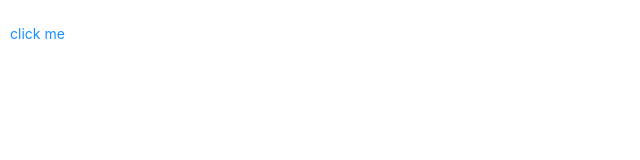
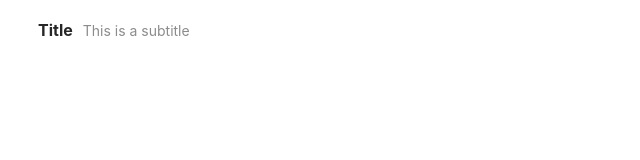
Before and after one commit to leigp555/hut-ui, a Vue app: page / in a window 1280 px wide. Shown: the top 160 px of the page, without its empty margins (0-640 px from the left). Built offline with nearby package versions, Linux system fonts and the light colour scheme.

Commit message:
feat: 初步完成pageHeader组件

```diff
--- a/src/App.vue
+++ b/src/App.vue
@@ -1,11 +1,11 @@
 <template>
   <div class="test">
-    <DropdownEg />
+    <PageHeaderEg />
   </div>
 </template>
 
 <script setup lang="ts">
-import DropdownEg from '@/eg/DropdownEg.vue'
+import PageHeaderEg from '@/eg/PageHeaderEg.vue'
 </script>
 
 <style>
--- /dev/null
+++ b/src/eg/PageHeaderEg.vue
@@ -0,0 +1,20 @@
+<template>
+  <div class="wrap">
+    <PageHeader title="Title" subtitle="This is a subtitle" @back="back"></PageHeader>
+  </div>
+</template>
+
+<script setup lang="ts">
+import PageHeader from '@/lib/pageHeader/PageHeader.vue'
+// import Descriptions from '@/lib/pageHeader/Descriptions.vue'
+// import DescriptionsItem from '@/lib/pageHeader/DescriptionsItem.vue'
+
+const back = () => {
+  console.log('back')
+}
+</script>
+
+<style lang="scss">
+.ui-template-wrap {
+}
+</style>
--- /dev/null
+++ b/src/lib/pageHeader/Descriptions.vue
@@ -0,0 +1,16 @@
+<template>
+  <div class="ui-template-wrap">
+    <slot />
+  </div>
+</template>
+
+<script setup lang="ts">
+import { withDefaults, defineProps } from 'vue'
+
+withDefaults(defineProps<{}>(), {})
+</script>
+
+<style lang="scss">
+.ui-template-wrap {
+}
+</style>
--- /dev/null
+++ b/src/lib/pageHeader/DescriptionsItem.vue
@@ -0,0 +1,16 @@
+<template>
+  <div class="ui-template-wrap">
+    <slot />
+  </div>
+</template>
+
+<script setup lang="ts">
+import { withDefaults, defineProps } from 'vue'
+
+withDefaults(defineProps<{}>(), {})
+</script>
+
+<style lang="scss">
+.ui-template-wrap {
+}
+</style>
--- /dev/null
+++ b/src/lib/pageHeader/PageHeader.vue
@@ -0,0 +1,63 @@
+<template>
+  <div class="ui-template-wrap">
+    <div class="ui-template-title">
+      <span class="title-icon" @click="emitBack">
+        <SvgIcon name="left" width="1em" height="1em" />
+      </span>
+      <span class="title-item title-titleItem">{{ title }}</span>
+      <span class="title-item title-subtitleItem">{{ subtitle }}</span>
+    </div>
+  </div>
+</template>
+
+<script setup lang="ts">
+import { withDefaults, defineProps, defineEmits } from 'vue'
+import SvgIcon from '@/lib/common/SvgIcon.vue'
+
+const emits = defineEmits(['back'])
+withDefaults(
+  defineProps<{
+    title: string
+    subtitle: string
+  }>(),
+  {
+    title: 'Title',
+    subtitle: 'Subtitle'
+  }
+)
+const emitBack = () => {
+  emits('back')
+}
+</script>
+
+<style lang="scss">
+.ui-template-wrap {
+  .ui-template-title {
+    display: flex;
+    align-items: center;
+    > .title-icon {
+      margin-right: 12px;
+      display: flex;
+      align-items: center;
+      cursor: pointer;
+      svg:hover {
+        fill: #1890ff;
+      }
+    }
+    > .title-item {
+      margin-right: 10px;
+      user-select: none;
+      display: flex;
+      align-items: center;
+      &.title-titleItem {
+        font-weight: 700;
+        color: #262626;
+      }
+      &.title-subtitleItem {
+        color: #8c8c8c;
+        font-size: 14px;
+      }
+    }
+  }
+}
+</style>
```
